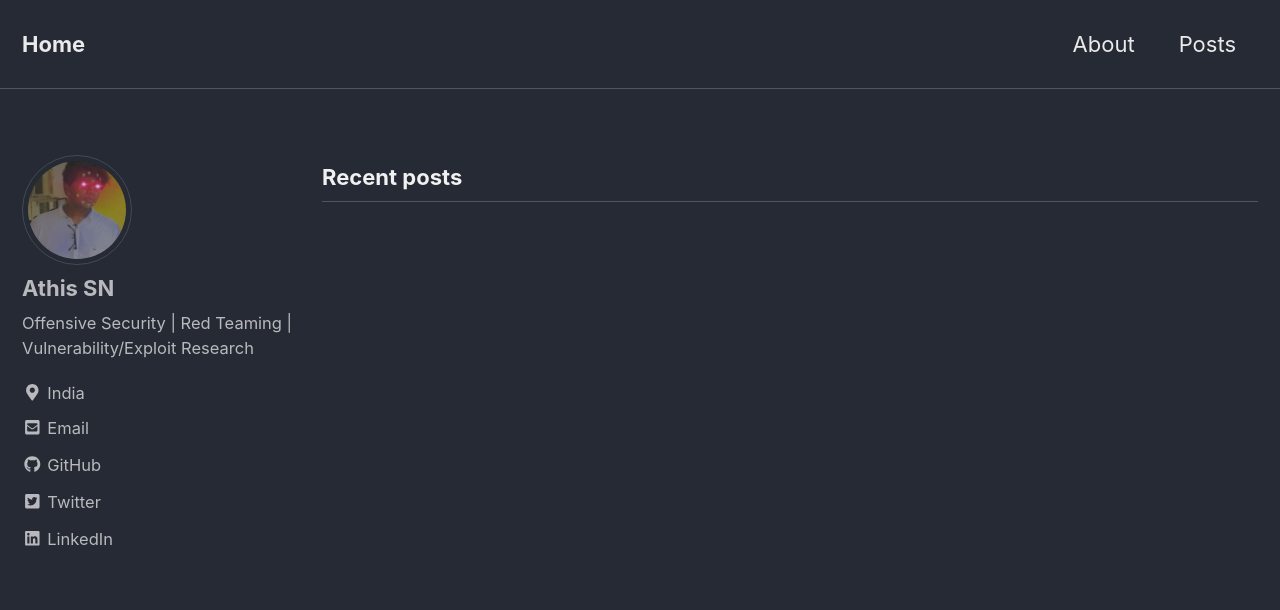
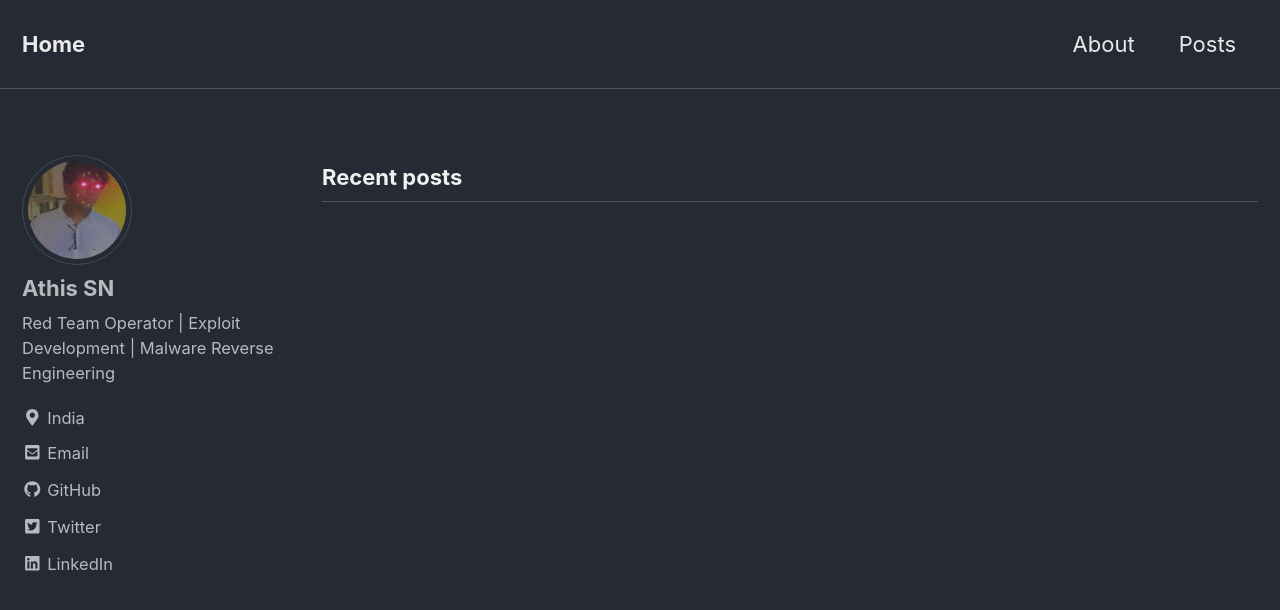
Before and after one commit to AthisSN/athissn.github.io, a Jekyll site: the page built from index.html, in a window 1280 px wide and 900 px high. Shown: the top 610 px of the window. Built offline with Jekyll 4.4.1, drawn with Linux system fonts in a browser that asks for light colours; cached includes are drawn as plain includes; nearby versions of some CDN libraries; the list of posts is cut into pages by our own code.

Commit message:
Update _config.yml

```diff
--- a/_config.yml
+++ b/_config.yml
@@ -106,7 +106,7 @@ analytics:
 author:
   name             : "Athis SN"
   avatar           : "/images/profilepic.jpeg"
-  bio              : "Offensive Security | Red Teaming | Vulnerability/Exploit Research"
+  bio              : "Red Team Operator | Exploit Development | Malware Reverse Engineering"
   location         : "India"
   linkedin	       : "athis-sn-9582521b8/"
   twitter          : "AthisSn"
```
